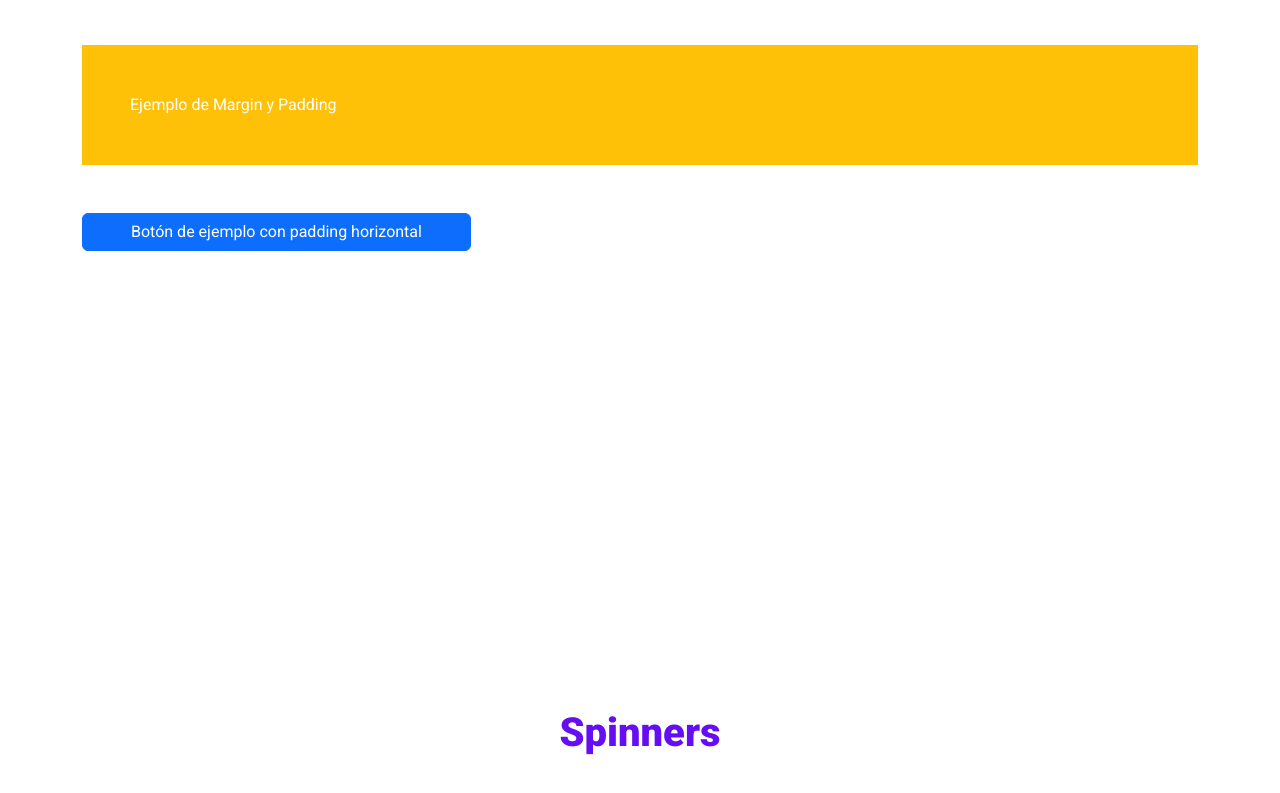
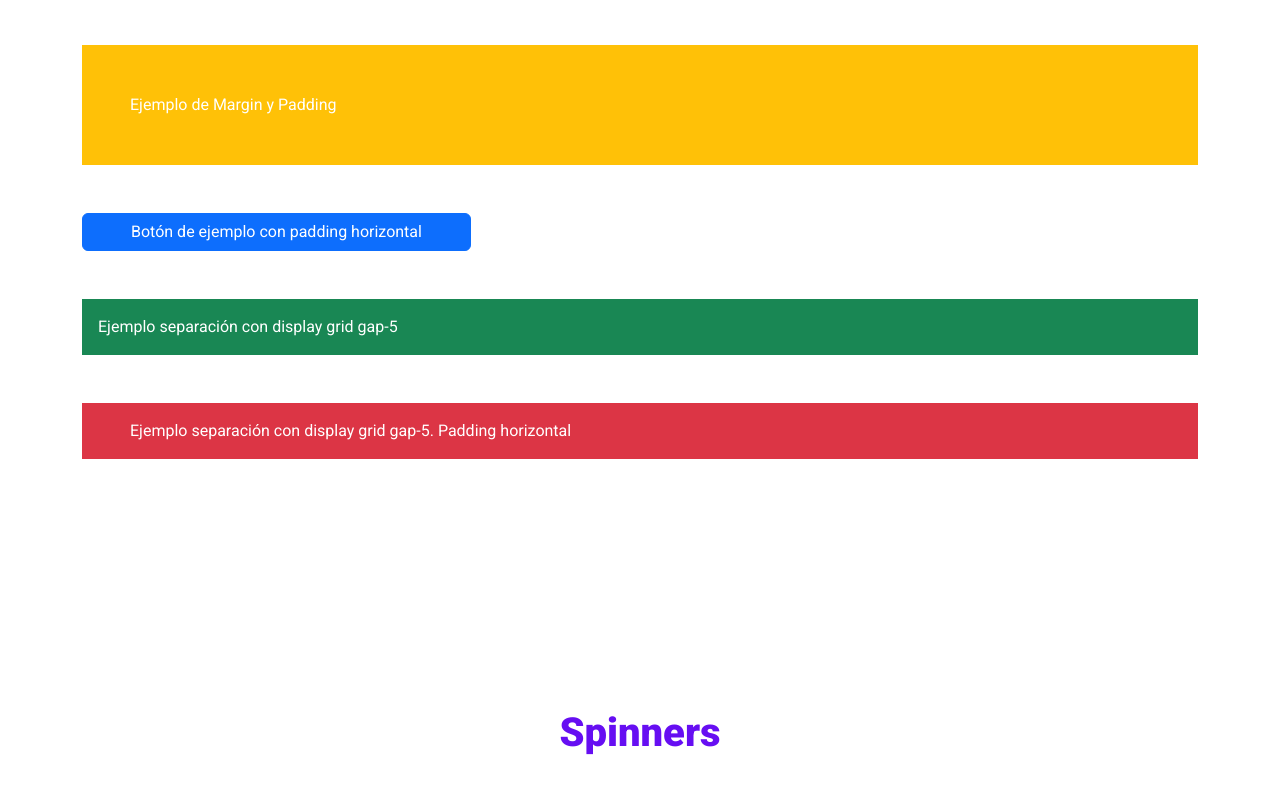
Before and after one commit to kevinacuna1/bs5sass-fundamentos-bootstrap, a plain HTML site: page index.html in a window 1280 px wide. Shown: the part 9151-9944 px from the top of the page. Drawn offline with nearby package versions, Linux system fonts and the light colour scheme.

Commit message:
Display Grid y Gap

```diff
--- a/index.html
+++ b/index.html
@@ -236,7 +236,14 @@
 
             <div class="bg-warning text-white p-5 mb-5">Ejemplo de Margin y Padding</div>
 
-            <button class="btn btn-primary px-5">Botón de ejemplo con padding horizontal</button>
+            <button class="btn btn-primary px-5 mb-5">Botón de ejemplo con padding horizontal</button>
+
+            <div class="d-grid gap-5">
+                <div class="bg-success text-white p-3">Ejemplo separación con display grid gap-5</div>
+
+                <div class="bg-danger text-white p-3 px-5">Ejemplo separación con display grid gap-5. Padding horizontal</div>
+            </div>
+
         </div>
     </section>
 
```
Lines whose indentation alone changed are shown as unchanged.
